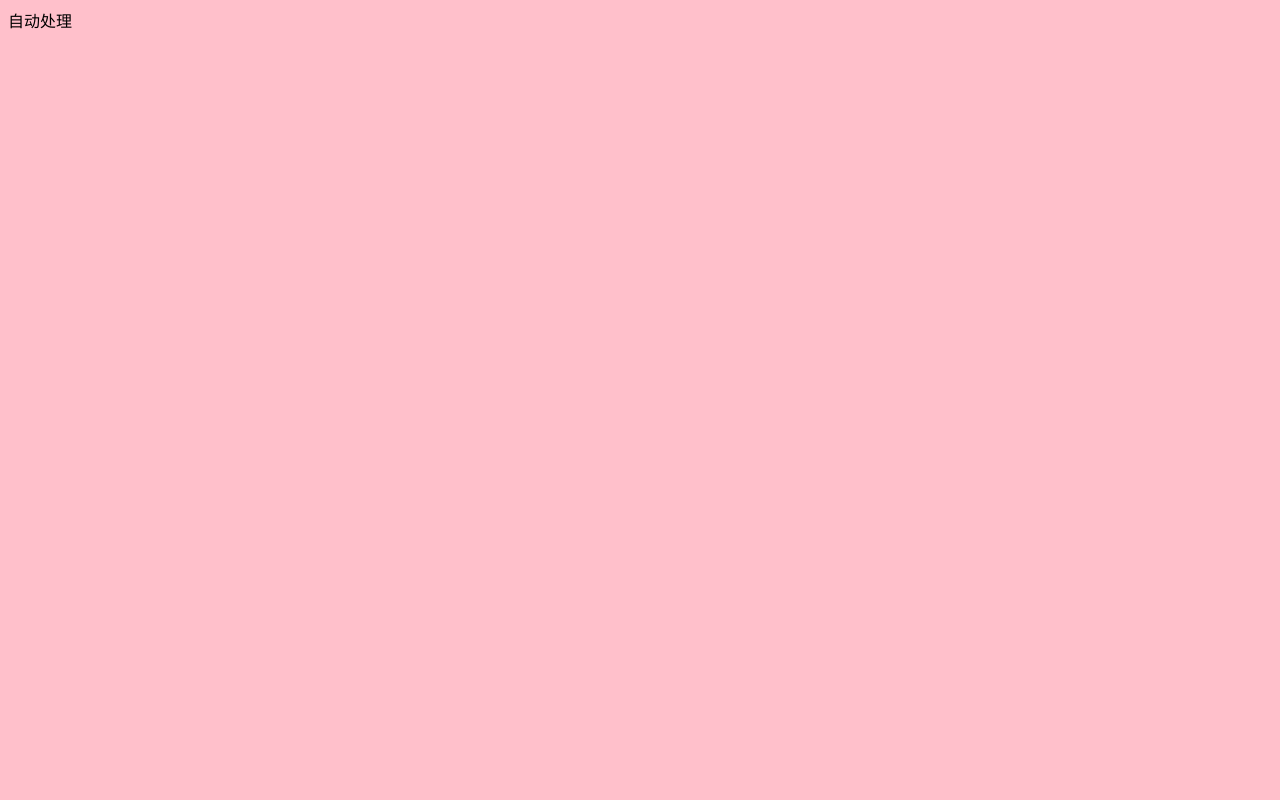
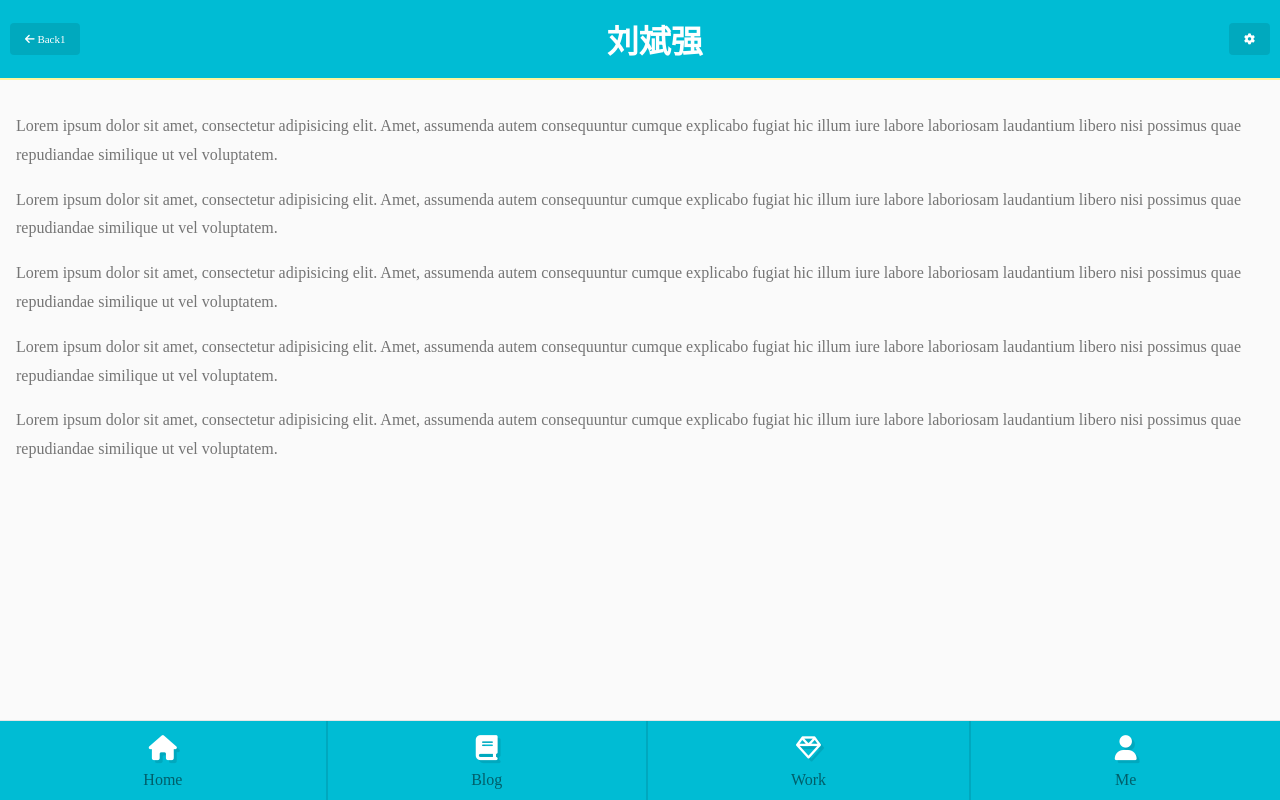
Before and after one commit to ky-j/gulp-flex, a website: page source/index.html in a window 1280 px wide. Drawn offline with nearby package versions, Linux system fonts and the light colour scheme; files that its build step writes are made by us from their sources.

```diff
--- a/source/index.html
+++ b/source/index.html
@@ -6,9 +6,49 @@
           content="width=device-width, user-scalable=no, initial-scale=1.0, maximum-scale=1.0, minimum-scale=1.0">
     <meta http-equiv="X-UA-Compatible" content="ie=edge">
     <link rel="stylesheet" href="style/main.css">
+    <link rel="stylesheet" href="http://libs.sun0769.com/font-awesome/4.6.3/css/font-awesome.min.css">
     <title>gulp-flex</title>
 </head>
 <body>
-    <div class="container">自动处理</div>
+<div class="container">
+    <div class="header">
+        <a href="" class="button">
+            <i class="fa fa-arrow-left"></i>
+            Back1
+        </a>
+        <h1>刘斌强</h1>
+        <a href="" class="button">
+            <i class="fa fa-cog"></i>
+        </a>
+    </div>
+    <div class="content">
+        <p>Lorem ipsum dolor sit amet, consectetur adipisicing elit. Amet, assumenda autem consequuntur
+            cumque explicabo fugiat hic illum iure labore laboriosam laudantium libero nisi possimus quae repudiandae
+            similique
+            ut vel voluptatem.</p>
+        <p>Lorem ipsum dolor sit amet, consectetur adipisicing elit. Amet, assumenda autem consequuntur
+            cumque explicabo fugiat hic illum iure labore laboriosam laudantium libero nisi possimus quae repudiandae
+            similique
+            ut vel voluptatem.</p>
+        <p>Lorem ipsum dolor sit amet, consectetur adipisicing elit. Amet, assumenda autem consequuntur
+            cumque explicabo fugiat hic illum iure labore laboriosam laudantium libero nisi possimus quae repudiandae
+            similique
+            ut vel voluptatem.</p>
+        <p>Lorem ipsum dolor sit amet, consectetur adipisicing elit. Amet, assumenda autem consequuntur
+            cumque explicabo fugiat hic illum iure labore laboriosam laudantium libero nisi possimus quae repudiandae
+            similique
+            ut vel voluptatem.</p>
+        <p>Lorem ipsum dolor sit amet, consectetur adipisicing elit. Amet, assumenda autem consequuntur
+            cumque explicabo fugiat hic illum iure labore laboriosam laudantium libero nisi possimus quae repudiandae
+            similique
+            ut vel voluptatem.</p>
+    </div>
+    <div class="footer">
+        <a href="#"><i class="fa fa-home"></i>Home</a>
+        <a href="#"><i class="fa fa-book"></i>Blog</a>
+        <a href="#"><i class="fa fa-diamond"></i>Work</a>
+        <a href="#"><i class="fa fa-user"></i>Me</a>
+    </div>
+</div>
 </body>
 </html>
--- a/source/package.json
+++ b/source/package.json
@@ -9,8 +9,10 @@
   "author": "",
   "license": "ISC",
   "devDependencies": {
+    "browser-sync": "^2.17.5",
     "gulp": "^3.9.1",
     "gulp-autoprefixer": "^3.1.1",
-    "gulp-sass": "^2.3.2"
+    "gulp-sass": "^2.3.2",
+    "gulp-wrap": "^0.13.0"
   }
 }
--- a/source/style/main.scss
+++ b/source/style/main.scss
@@ -1,2 +1,82 @@
-body{
-  background-color: pink;}
+$primary-color-dark: #0097A7;
+$primary-color: #00BCD4;
+$primary-color-light: #B2EBF2;
+$primary-color-text: #FFFFFF;
+$accent-color: #FF4081;
+$primary-text-color: #212121;
+$secondary-text-color: #757575;
+$divider-color: #BDBDBD;
+
+body {
+  margin: 0;
+  -webkit-font-smoothing: antialiased; //字体抗锯齿
+  color: $secondary-text-color;
+}
+
+* {
+  box-sizing: border-box;
+}
+
+a {
+  text-decoration: none;
+}
+
+.container {
+  height: 100vh;
+  display: flex;
+  flex-direction: column;
+}
+
+.header {
+  background-color: $primary-color;
+  height: 80px;
+  flex-shrink: 0;
+  border-bottom: 2px solid #fff59d;
+  display: flex;
+  align-items: center;
+  color: $primary-color-text;
+  justify-content: space-between;
+  padding: 10px;
+  a {
+    font-size: 11px;
+    color: $primary-color-text;
+  }
+  .button {
+    background: rgba(0, 0, 0, 0.1);
+    padding: 10px 15px;
+    border-radius: 4px;
+  }
+}
+
+.content {
+  background-color: #fafafa;
+  line-height: 1.8;
+  padding: 16px;
+  overflow-y: scroll;
+  flex-grow: 1;
+}
+
+.footer {
+  background-color: $primary-color;
+  height: 80px;
+  flex-shrink: 0;
+  border-top: 1px solid #e6e6e6;
+  display: flex;
+  a {
+    flex-grow: 1;
+    border-left: 2px solid rgba(0, 0, 0, 0.1);
+    padding: 15px;
+    text-align: center;
+    color: rgba(0, 0, 0, 0.5);
+    &:first-child {
+      border-left: 0;
+    }
+    i {
+      display: block;
+      font-size: 25px;
+      color: #ffffff;
+      text-shadow: 3px 3px 0 rgba(0, 0, 0, 0.1);
+      padding-bottom: 10px;
+    }
+  }
+}
```
Also changed, not shown: NOTE.md (+34 -4 lines), source/gulpfile.js (+25 -10 lines), style/main.css.
